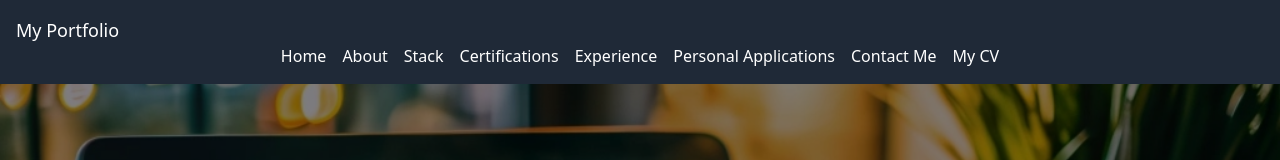
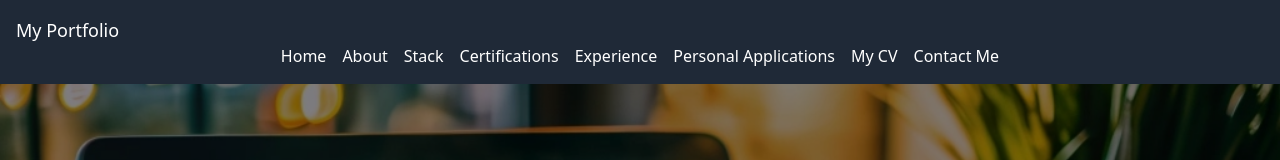
Before and after one commit to alexyocruz1/alexy.cruz, a Next.js app: page / in a window 1280 px wide. Shown: the top 160 px of the page. Built offline with nearby package versions, Linux system fonts and the light colour scheme.

Commit message:
change the contact me section to be the last one

```diff
--- a/src/components/Navbar.tsx
+++ b/src/components/Navbar.tsx
@@ -75,13 +75,13 @@ const Navbar = () => {
           </Link>
         </li>
         <li className="lg:w-auto">
-          <Link href="#contact-me">
-            <span className="text-white cursor-pointer block py-2 lg:py-0 lg:hover:text-gray-400">Contact Me</span>
+          <Link href="#cv">
+            <span className="text-white cursor-pointer block py-2 lg:py-0 lg:hover:text-gray-400">My CV</span>
           </Link>
         </li>
         <li className="lg:w-auto">
-          <Link href="#cv">
-            <span className="text-white cursor-pointer block py-2 lg:py-0 lg:hover:text-gray-400">My CV</span>
+          <Link href="#contact-me">
+            <span className="text-white cursor-pointer block py-2 lg:py-0 lg:hover:text-gray-400">Contact Me</span>
           </Link>
         </li>
       </ul>
```
